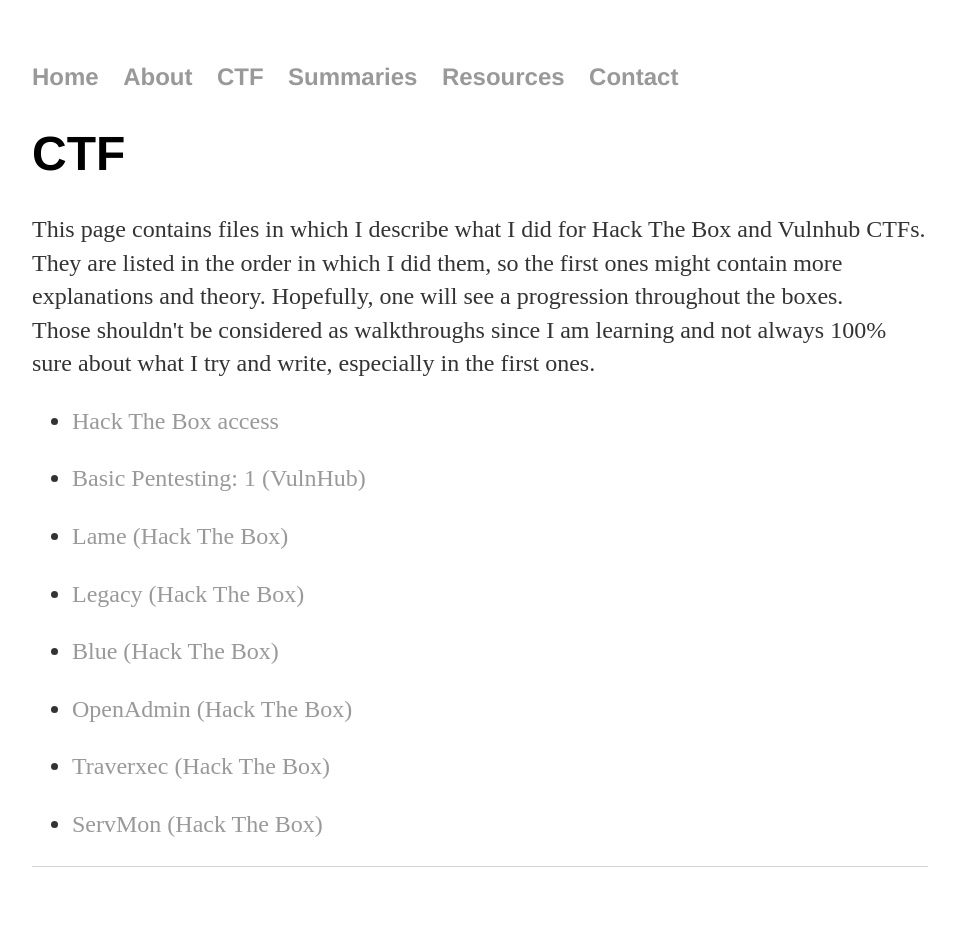
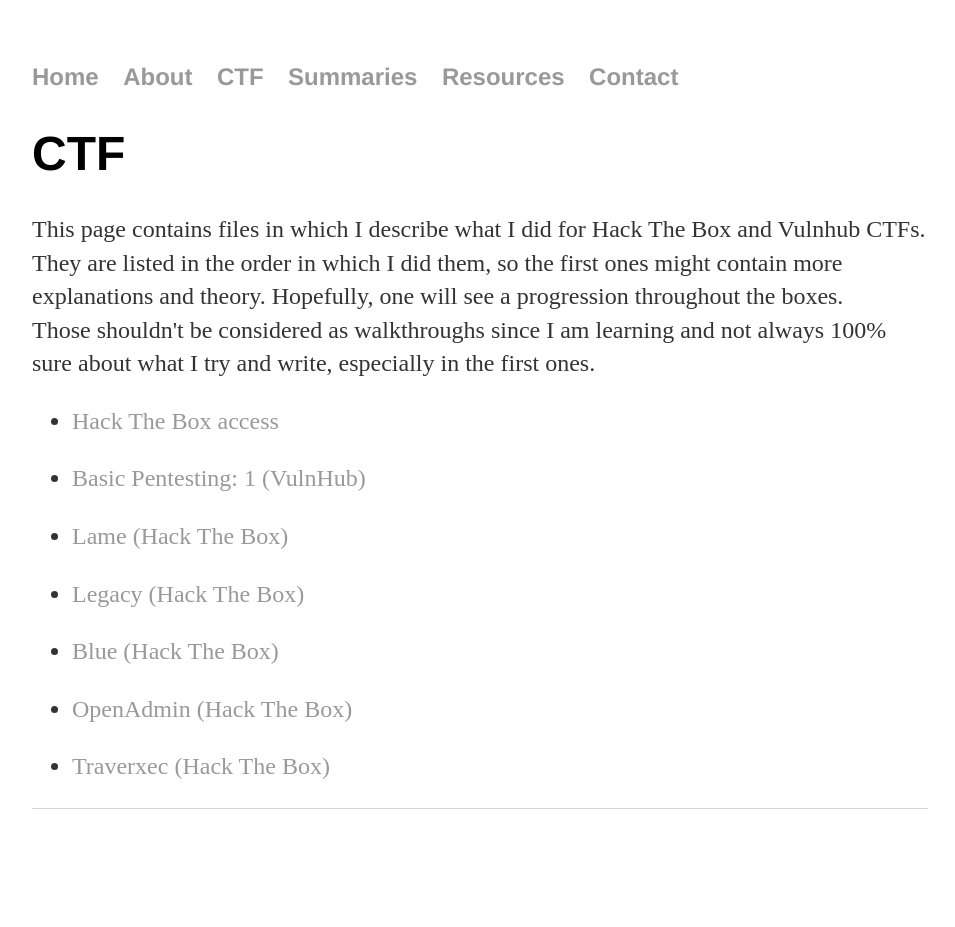
Before and after one commit to jsom1/jsom1.github.io, a Jekyll site: the page built from walkthroughs/index.html, in a window 1280 px wide. Shown: the whole page, without its empty margins (160-1115 px from the left). Built offline with Jekyll 4.4.1, drawn with Linux system fonts in a browser that asks for light colours; after the commit the page ends 900 px from its top, so only the background shows below that.

Commit message:
Update index.html

```diff
--- a/walkthroughs/index.html
+++ b/walkthroughs/index.html
@@ -34,8 +34,8 @@
 	<p><li><a href="/_walkthroughs/Traverxec">Traverxec (Hack The Box)</a><br>
 		</li></p>
 
-	<p><li><a href="/_walkthroughs/ServMon">ServMon (Hack The Box)</a><br>
-		</li></p>
+	<!--<p><li><a href="/_walkthroughs/ServMon">ServMon (Hack The Box)</a><br>
+		</li></p>-->
 
 	</ul>
 </div>
```
